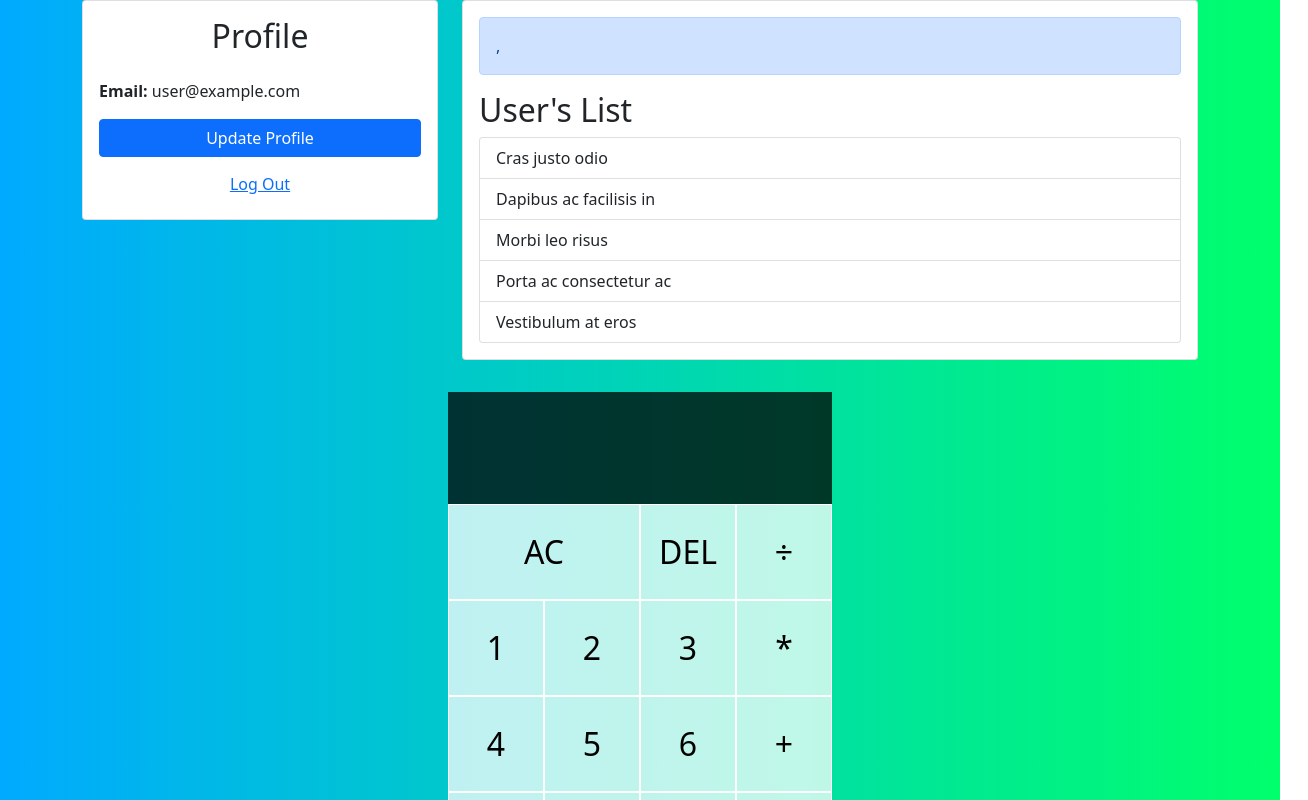
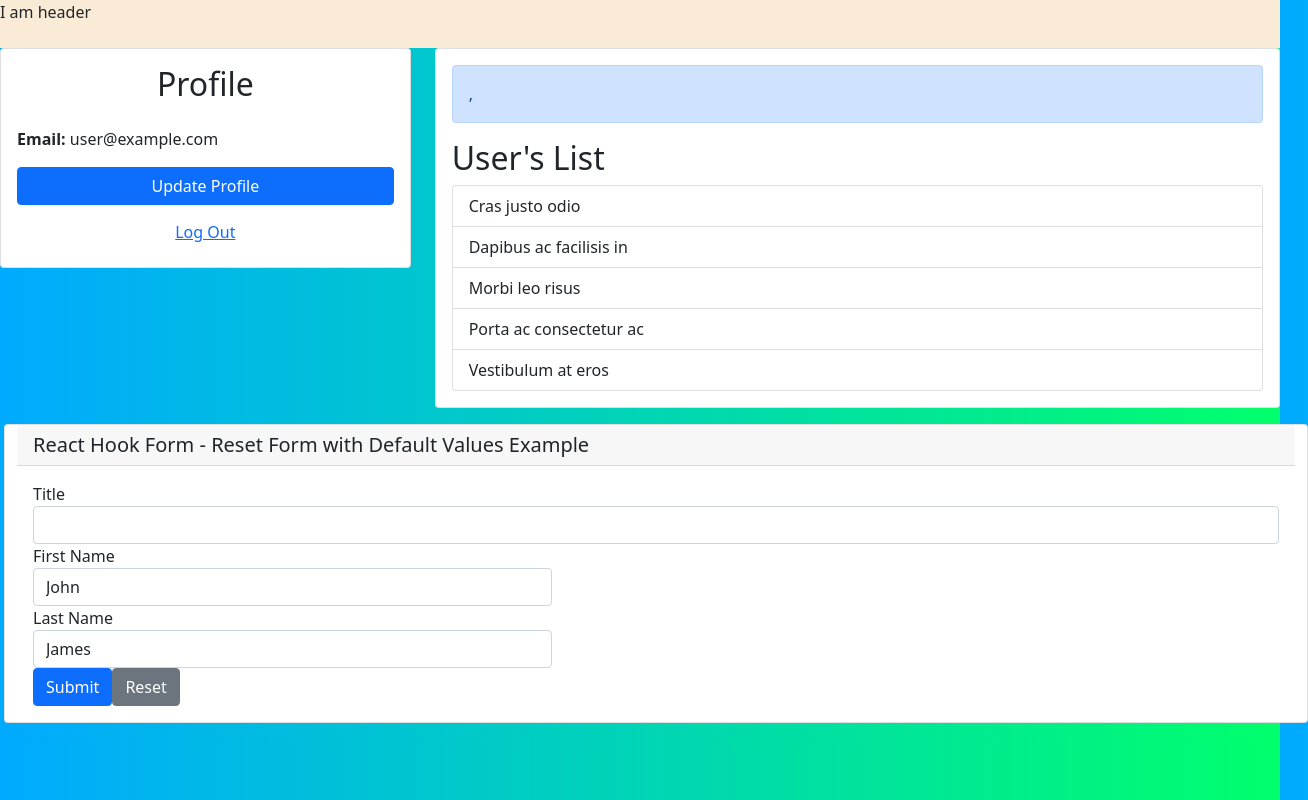
Before and after one commit to ashu17188/react-tutorial, a React (Create React App) app: page / in a window 1280 px wide. Shown: the top 800 px of the page, 1308 px wide, since content can reach past the window. Built offline with nearby package versions, Linux system fonts and the light colour scheme; no server answers; sample sign-in values are in the browser's storage.

Commit message:
1.Added useForm library. 2.Added Yup for form validation. 3.Reset form added.

```diff
--- a/src/App.tsx
+++ b/src/App.tsx
@@ -8,11 +8,11 @@ import Login from "./Components/Login";
 import PrivateRoute from "./Components/PrivateRoute";
 import ForgotPassword from "./Components/ForgotPassword";
 import UpdateProfile from "./Components/UpdateProfile";
-import CalculatorMain from "./Components/Calculator/CalculatorMain";
 import "./App.scss";
 function App() {
   return (
-    <Container fluid="md">
+    <>
+      <Container fluid className="p-0">
         <Router>
           <AuthProvider>
             <Switch>
@@ -24,8 +24,8 @@ function App() {
             </Switch>
           </AuthProvider>
         </Router>
-      <CalculatorMain />
       </Container>
+    </>
   );
 }
 
--- a/src/Components/Dashboard/Dashboard.tsx
+++ b/src/Components/Dashboard/Dashboard.tsx
@@ -5,12 +5,14 @@ import { Link, useHistory } from "react-router-dom";
 import { UserService } from "./UserService";
 import { User } from "./Model/User";
 import axios from "axios";
+import HeaderMain from "../header/HeaderMain";
+import ResetFormMain from "../Reset_form_with_default_values_and_clear_errors/ResetFormMain";
 
 export default function Dashboard() {
   const [error, setError] = useState("");
   const { currentUser, logout } = useAuth();
   const history = useHistory();
-
+  const [loading, setLoading] = useState(false);
   async function handleLogout() {
     setError("");
 
@@ -28,13 +30,20 @@ export default function Dashboard() {
   }, []);
 
   const loadUesrById = async (id: number) => {
-    const res = await axios.get(
-      `https://jsonplaceholder.typicode.com/users/${id}`
-    );
-    setUser({ name: res.data.name, email: res.data.email });
+    try {
+      setLoading(true);
+      const res = await axios.get(
+        `https://jsonplaceholder.typicode.com/users/${id}`
+      );
+      setUser({ name: res.data.name, email: res.data.email });
+      setLoading(false);
+    } catch (e) {
+      setLoading(false);
+    }
   };
   return (
     <>
+      <HeaderMain />
       <Row>
         <Col md={4}>
           <Card>
@@ -71,6 +80,9 @@ export default function Dashboard() {
           </Card>
         </Col>
       </Row>
+      <Row>
+        <ResetFormMain />
+      </Row>
     </>
   );
 }
--- /dev/null
+++ b/src/Components/Reset_form_with_default_values_and_clear_errors/ResetFormMain.tsx
@@ -0,0 +1,110 @@
+import React, { useEffect, useState } from "react";
+import { useForm } from "react-hook-form";
+import { yupResolver } from "@hookform/resolvers/yup";
+import * as Yup from "yup";
+
+//Reference: https://jasonwatmore.com/post/2021/09/23/react-hook-form-reset-form-with-default-values-and-clear-errors
+
+const ResetFormMain = () => {
+  const validationSchema = Yup.object().shape({
+    title: Yup.string().required("Title is required"),
+    firstName: Yup.string().required("First name is required."),
+    lastName: Yup.string().required("Last name is required"),
+  });
+  const formOptions = { resolver: yupResolver(validationSchema) };
+  const { register, handleSubmit, reset, formState } = useForm(formOptions);
+  const { errors } = formState;
+  const [user, setUser] = useState({ title: "", firstName: "", lastName: "" });
+
+  useEffect(() => {
+    setTimeout(
+      () => setUser({ title: "Mr.", firstName: "John", lastName: "James" }),
+      1000
+    );
+  }, []);
+
+  useEffect(() => {
+    reset(user);
+  }, [user]);
+
+  const onSubmit = (data: any) => {
+    alert("Success" + JSON.stringify(data, null, 4));
+  };
+  return (
+    <>
+      <div className="card m-3">
+        <h5 className="card-header">
+          React Hook Form - Reset Form with Default Values Example
+        </h5>
+        <div className="card-body">
+          {user && (
+            <form onSubmit={handleSubmit(onSubmit)}>
+              <div className="form-row">
+                <div className="form-group col">
+                  <label htmlFor="">Title</label>
+                  <select
+                    id=""
+                    {...register("title")}
+                    className={`form-control ${
+                      errors.title ? "is-invalid" : ""
+                    }`}
+                  >
+                    <option value=""></option>
+                    <option value="Mr">Mr</option>
+                    <option value="Mrs">Mrs</option>
+                    <option value="Miss">Miss</option>
+                    <option value="Ms">Ms</option>
+                  </select>
+                  <div className="invalid-feedback">
+                    {errors.title?.message}
+                  </div>
+                </div>
+                <div className="form-group col-5">
+                  <label>First Name</label>
+                  <input
+                    type="text"
+                    {...register("firstName")}
+                    className={`form-control ${
+                      errors.firstName ? "is-invalid" : ""
+                    }`}
+                  />
+                  <div className="invalid-feedback">
+                    {errors.firstName?.message}
+                  </div>
+                </div>
+                <div className="form-group col-5">
+                  <label>Last Name</label>
+                  <input
+                    type="text"
+                    {...register("lastName")}
+                    className={`form-control ${
+                      errors.lastName ? "is-invalid" : ""
+                    }`}
+                  />
+                  <div className="invalid-feedback">
+                    {errors.lastName?.message}
+                  </div>
+                </div>
+              </div>
+
+              <div className="form-group">
+                <button type="submit" className="btn btn-primary mr-1">
+                  Submit
+                </button>
+                <button
+                  type="button"
+                  onClick={() => reset()}
+                  className="btn btn-secondary"
+                >
+                  Reset
+                </button>
+              </div>
+            </form>
+          )}
+        </div>
+      </div>
+    </>
+  );
+};
+
+export default ResetFormMain;
--- /dev/null
+++ b/src/Components/header/HeaderMain.scss
@@ -0,0 +1,4 @@
+.header {
+  background-color: antiquewhite;
+  height: 3rem;
+}
--- /dev/null
+++ b/src/Components/header/HeaderMain.tsx
@@ -0,0 +1,16 @@
+import React from "react";
+import { Col, Container, Row } from "react-bootstrap";
+import "./HeaderMain.scss";
+const HeaderMain = () => {
+  return (
+    <Container fluid>
+      <Row>
+        <Col md={12} className="p-0">
+          <div className="header">I am header</div>
+        </Col>
+      </Row>
+    </Container>
+  );
+};
+
+export default HeaderMain;
```
Also changed, not shown: package.json (+6 -3 lines), 2 other files (tests, documents, lock files or other folders). Lines whose indentation alone changed are shown as unchanged.
